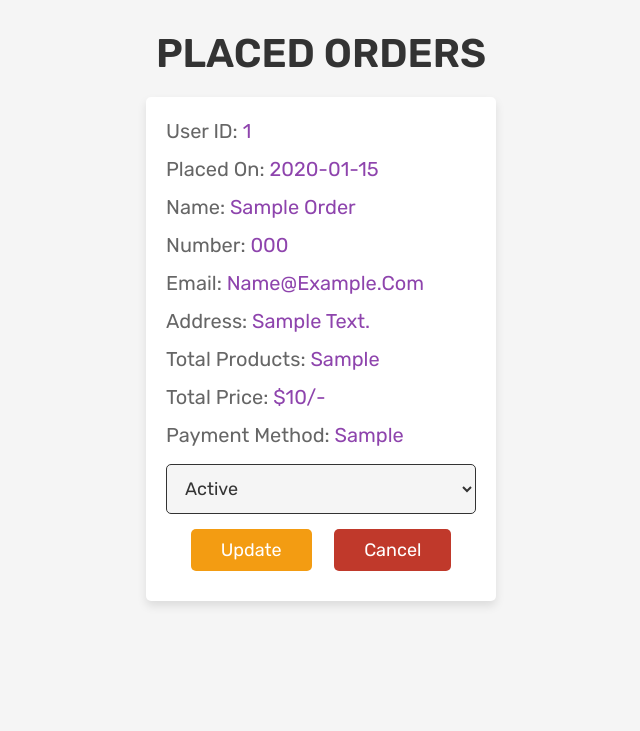
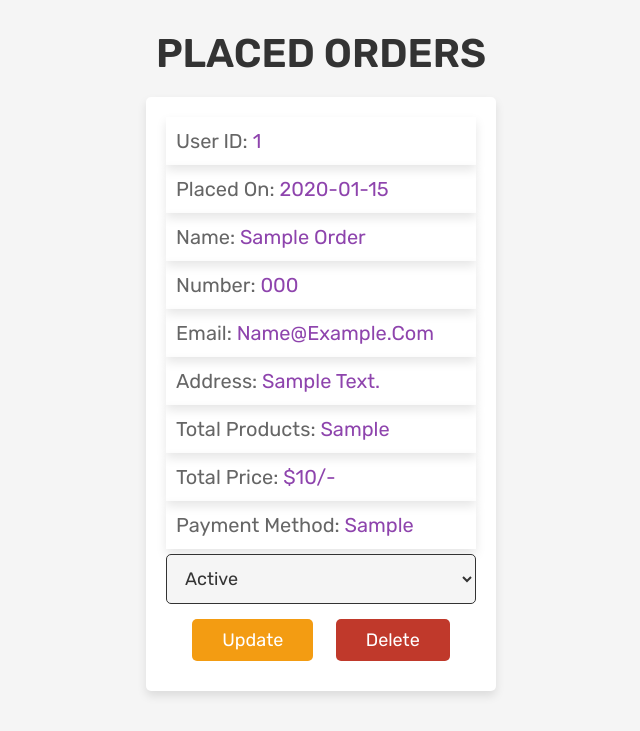
Before and after one commit to AhmedHafez7-Eng/Book-Store, a PHP site: page /admin/orders.php in a window 1280 px wide. Shown: the part 69-800 px from the top of the page, without its empty margins (319-959 px from the left). Run offline with PHP 8.4, Linux system fonts and the light colour scheme; the visitor is signed in with stand-in values (Sample User, id 1); tables that the repository leaves empty hold one stand-in row (values such as "Sample post"); some libraries are stand-ins or nearby versions.

Commit message:
Delete order by admin

```diff
--- a/admin/home.php
+++ b/admin/home.php
@@ -64,7 +64,7 @@ if (!isset($admin_id)) {
 
                 if (mysqli_num_rows($select_completed) > 0) {
                     while ($fetch_completed = mysqli_fetch_assoc($select_completed)) {
-                        $total_price += $fetch_completed['total_price'];
+                        $total_price = $fetch_completed['total_price'];
                         $total_completed += $total_price;
                     };
                 };
--- a/admin/orders.php
+++ b/admin/orders.php
@@ -16,6 +16,14 @@ if (isset($_POST['update_order'])) {
     mysqli_query($conn, "UPDATE `orders` SET payment_status='$update_payment' WHERE id='$order_update_id'") or die("Query failed: " . mysqli_connect_error());
 
     $message[] = 'Payment status has been updated successfully';
+}
+
+if (isset($_GET['delete_order'])) {
+    $order_delete_id = $_GET['delete_order'];
+    mysqli_query($conn, "DELETE FROM `orders` WHERE id='$order_delete_id'") or die("Query failed: " . mysqli_connect_error());
+    $message[] = 'Order has been Canceled successfully';
+
+    header('Location: orders.php');
 }
 
 ?>
@@ -73,8 +81,8 @@ if (isset($_POST['update_order'])) {
                         <option value="completed">Completed</option>
                     </select>
                     <input type="submit" value="Update" name="update_order" class="option-btn">
-                    <a href="orders.php?delete=<?php echo $row['id']; ?>" class="delete-btn"
-                        onclick="return confirm('Are you sure to cancel this order?');">Cancel</a>
+                    <a href="orders.php?delete_order=<?php echo $row['id']; ?>" class="delete-btn"
+                        onclick="return confirm('Are you sure to delete this order?');">Delete</a>
                 </form>
             </div>
 
--- a/css/admin_styles.css
+++ b/css/admin_styles.css
@@ -482,7 +482,7 @@ section {
     grid-template-columns: repeat(auto-fit, 35rem);
     justify-content: center;
     gap: 1.5rem;
-    align-items: flex-start;
+    /* align-items: flex-start; */
     max-width: 1200px;
     margin: 0 auto;
 }
@@ -499,11 +499,12 @@ section {
 }
 
 .orders .box-container .box p {
-    padding-bottom: 1rem;
+    padding: 1rem;
     font-size: 2rem;
     color: var(--light-color);
     text-transform: capitalize;
     line-height: 1.4;
+    box-shadow: var(--box-shadow-custom);
 }
 
 .orders .box-container .box p span {
```
